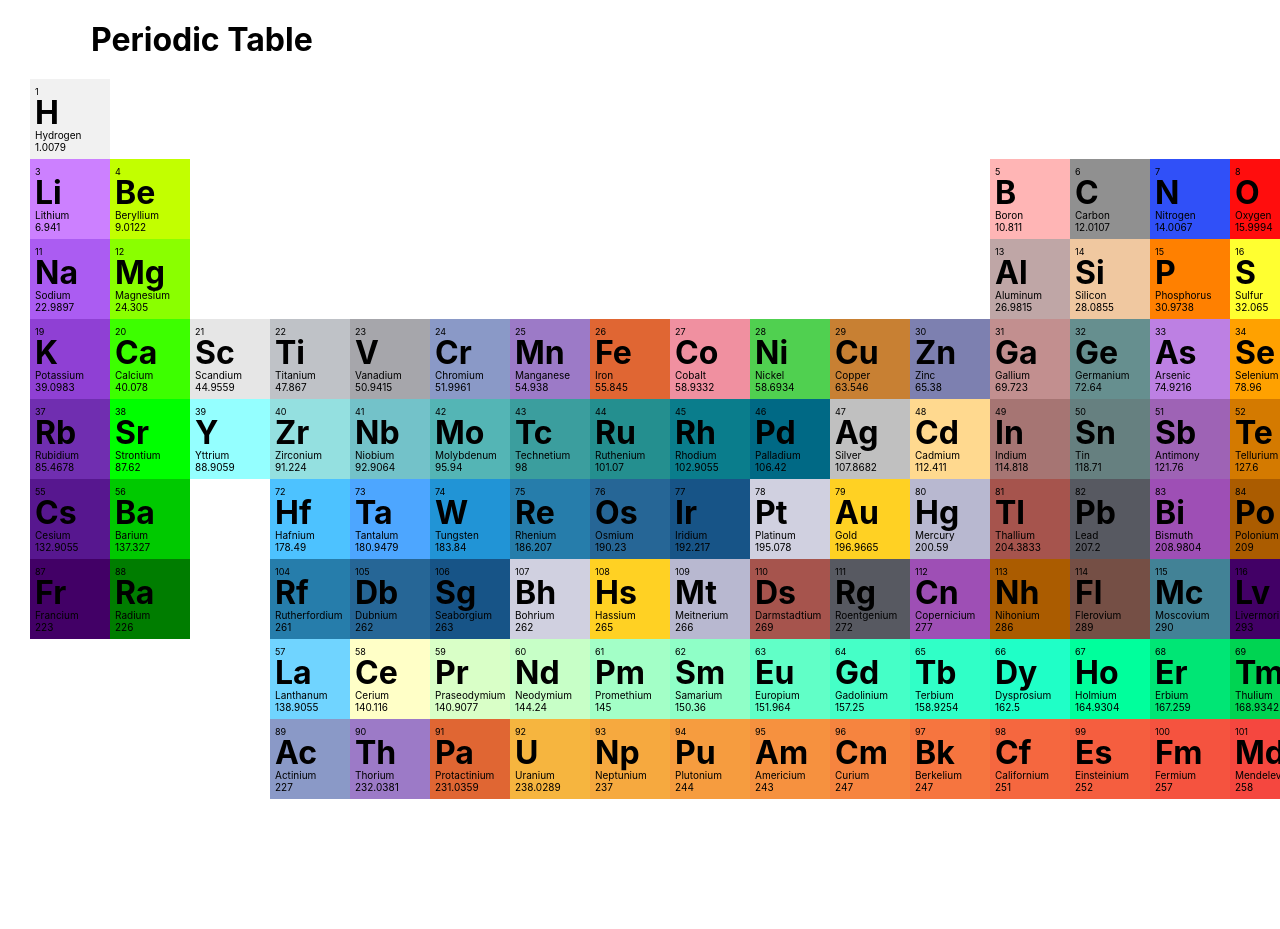
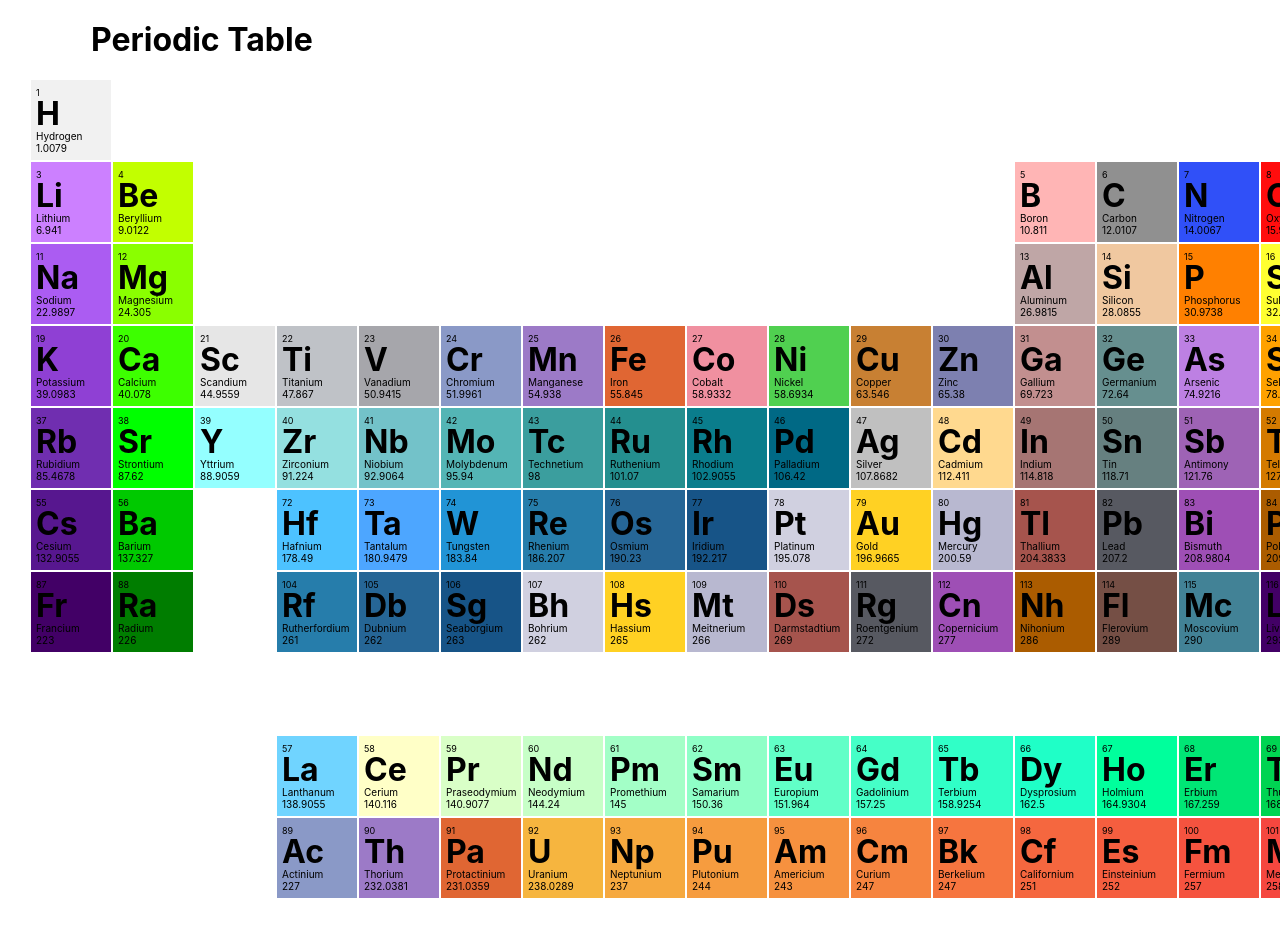
Before and after one commit to MWalter777/periodic-table, a Next.js app: page / in a window 1280 px wide. Before the commit the page ends 800 px from the top, so only its background shows below. Built offline with nearby package versions, Linux system fonts and the light colour scheme.

Commit message:
complete periodic table

```diff
--- a/components/ElementTable/index.style.ts
+++ b/components/ElementTable/index.style.ts
@@ -9,6 +9,8 @@ export const ElementTableStyled = styled.div<Props>`
 	flex-direction: column;
 	background-color: ${(props) => props.backgroundColor};
 	justify-content: center;
+	box-sizing: border-box;
+	margin: 1px;
 	min-width: 80px;
 	height: 80px;
 	padding-left: 5px;
--- a/components/PeriodicTable/index.style.ts
+++ b/components/PeriodicTable/index.style.ts
@@ -3,7 +3,7 @@ import styled from 'styled-components';
 export const PeriodicTableStyled = styled.div`
 	width: 100%;
 	min-height: 100vh;
-	padding: 0 30px 0 30px;
+	padding: 0 30px 30px 30px;
 	overflow-x: auto;
 `;
 
--- a/pages/api/elements.ts
+++ b/pages/api/elements.ts
@@ -652,6 +652,7 @@ const elements: IElement[][] = [
 			weight: 294,
 		},
 	],
+	[...getEmptyElements(18)],
 	[
 		...getEmptyElements(3),
 		{
```
